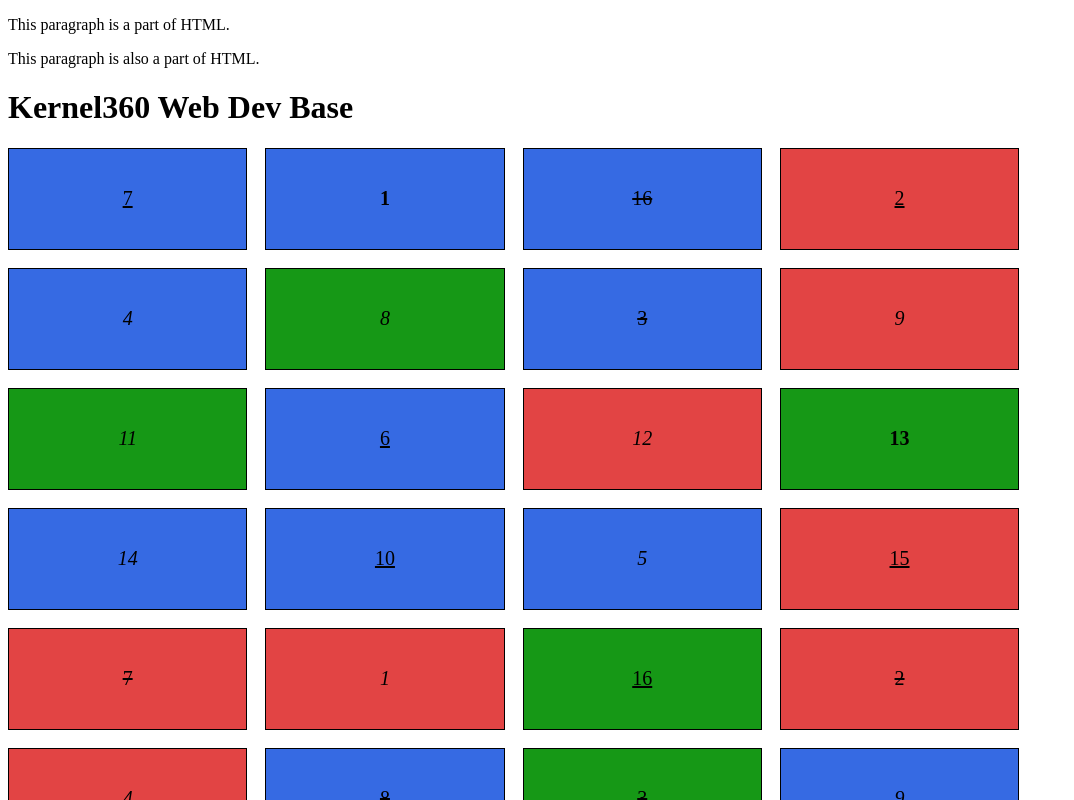
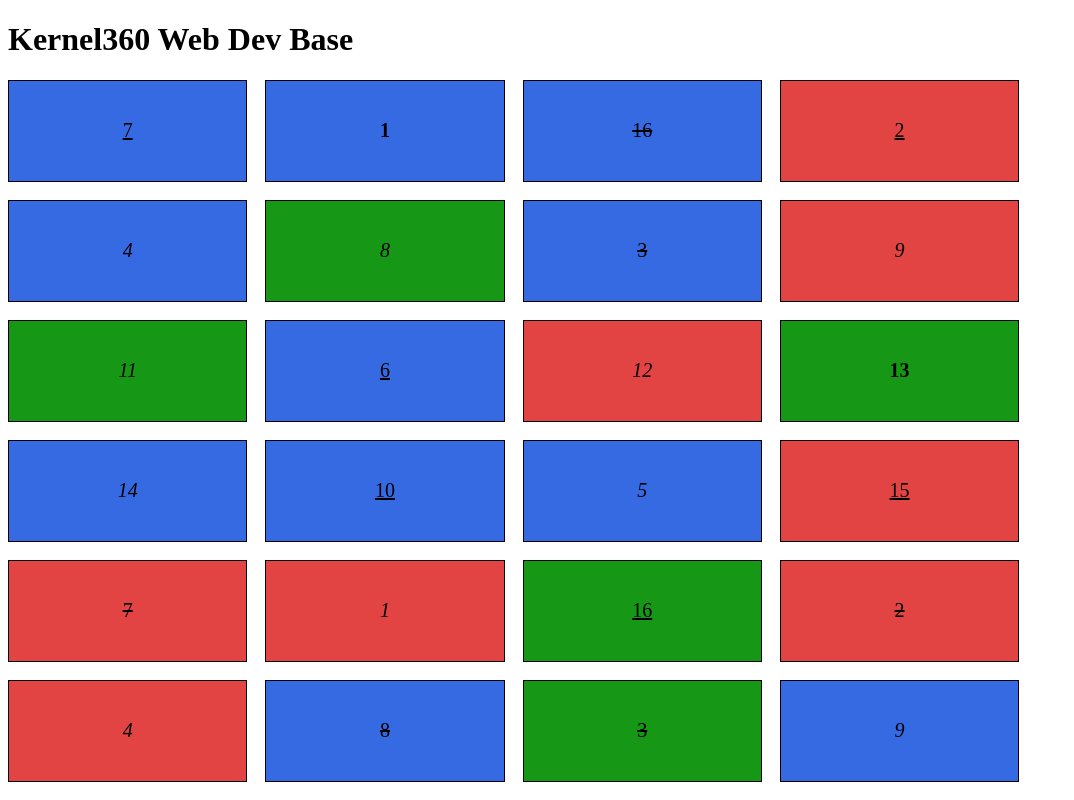
Before and after one commit to godhyzzang/kernel360-bootup, a React app in the folder 3-react-app/: page / in a window 1280 px wide. Shown: the top 800 px of the page, without its empty margins (0-1074 px from the left). Built offline with nearby package versions, Linux system fonts and the light colour scheme.

Commit message:
style : 필요없는 html태그 삭제

```diff
--- a/3-react-app/App.jsx
+++ b/3-react-app/App.jsx
@@ -23,10 +23,6 @@ const App = () => {
 
   return (
     <>
-      <p>This paragraph is a part of HTML.</p>
-      <nav id="navigation"></nav>
-      <p>This paragraph is also a part of HTML.</p>
-
       <h1>Kernel360 Web Dev Base</h1>
       <div id="container" className="container"></div>
       <div id="input-container" className="input-container">
```
